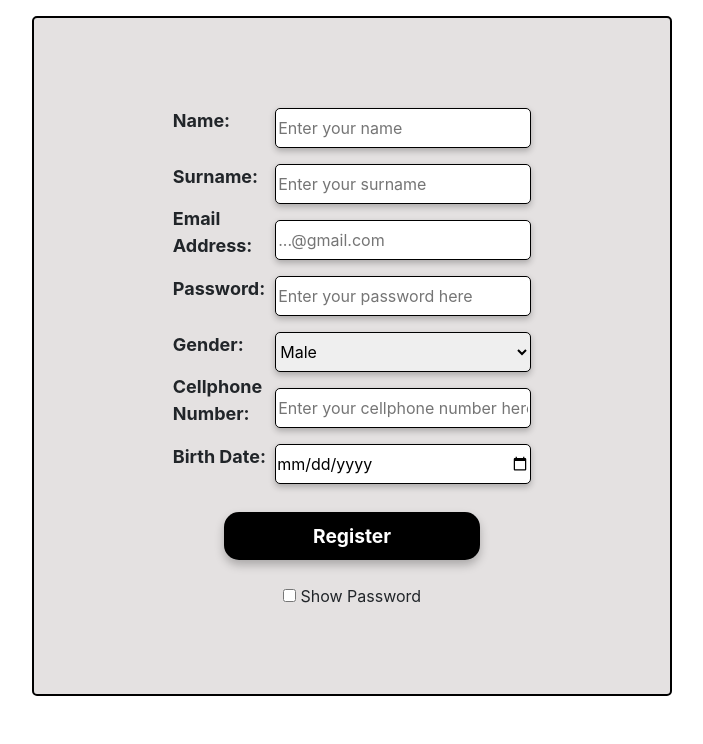
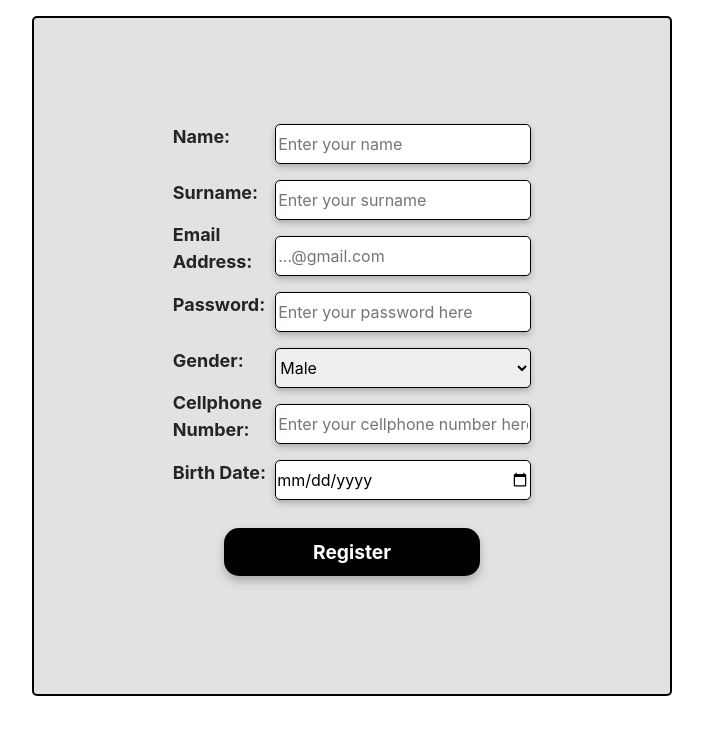
Before and after one commit to umutyildiz1/DjangoApp, a Django app: page /register/ in a window 1280 px wide. Shown: the part 56-800 px from the top of the page, without its empty margins (288-991 px from the left). Run offline with Django 3.2, Linux system fonts and the light colour scheme; some libraries are stand-ins or nearby versions.

Commit message:
Update register.html

```diff
--- a/tamircim/templates/register.html
+++ b/tamircim/templates/register.html
@@ -74,18 +74,11 @@
                 </div>
             </div>
 
-
-
             <div class="buttonDiv">
                 <button id="loginButton" onclick="login()">Register</button>
             </div>
 
-            <div class="lastDiv">
-                <div class="checkBoxDiv">
-                    <input type="checkBox" id="box">
-                    <label for="box" id="checkLabel">Show Password</label>
-                </div>
-            </div>
+
     </div>
 </div>
     {% endblock body %}
```
